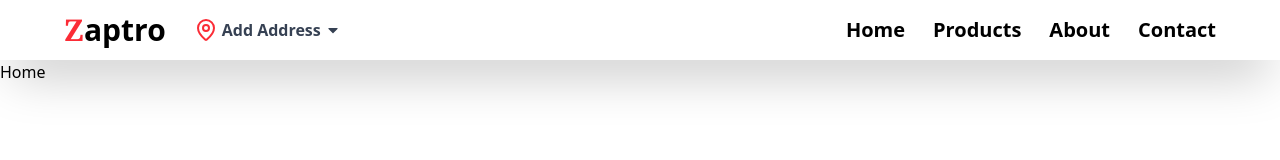
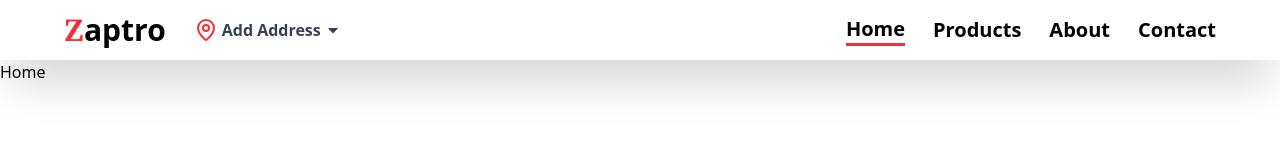
Before and after one commit to abubakar83/Complete-Ecommerce-Website-using-React-JS-Tailwind-CSS-and-Context-API, a React (Vite) app: page / in a window 1280 px wide. Shown: the top 160 px of the page. Built offline with nearby package versions, Linux system fonts and the light colour scheme.

Commit message:
styling nav items with callback styling

```diff
--- a/src/components/Navbar.jsx
+++ b/src/components/Navbar.jsx
@@ -19,10 +19,10 @@ const Navbar = () => {
         {/* Menu Section */}
         <nav>
           <ul className="flex gap-7 items-center text-xl font-semibold">
-            <NavLink to={"/"}><li>Home</li></NavLink>
-            <NavLink to={"products"}><li>Products</li></NavLink>
-            <NavLink to={"about"}><li>About</li></NavLink>
-            <NavLink to={"contact"}><li>Contact</li></NavLink>
+            <NavLink to={"/"} className={({isActive}) => `${isActive ? "border-b-3 border-red-500 transition-all" : "text-black"} cursor-pointer`}><li>Home</li></NavLink>
+            <NavLink to={"products"} className={({isActive}) => `${isActive ? "border-b-3 border-red-500 transition-all" : "text-black"} cursor-pointer`}><li>Products</li></NavLink>
+            <NavLink to={"about"} className={({isActive}) => `${isActive ? "border-b-3 border-red-500 transition-all" : "text-black"} cursor-pointer`}><li>About</li></NavLink>
+            <NavLink to={"contact"} className={({isActive}) => `${isActive ? "border-b-3 border-red-500 transition-all" : "text-black"} cursor-pointer`}><li>Contact</li></NavLink>
 
 
 
```
Also changed, not shown: 1 other file (tests, documents, lock files or other folders).
